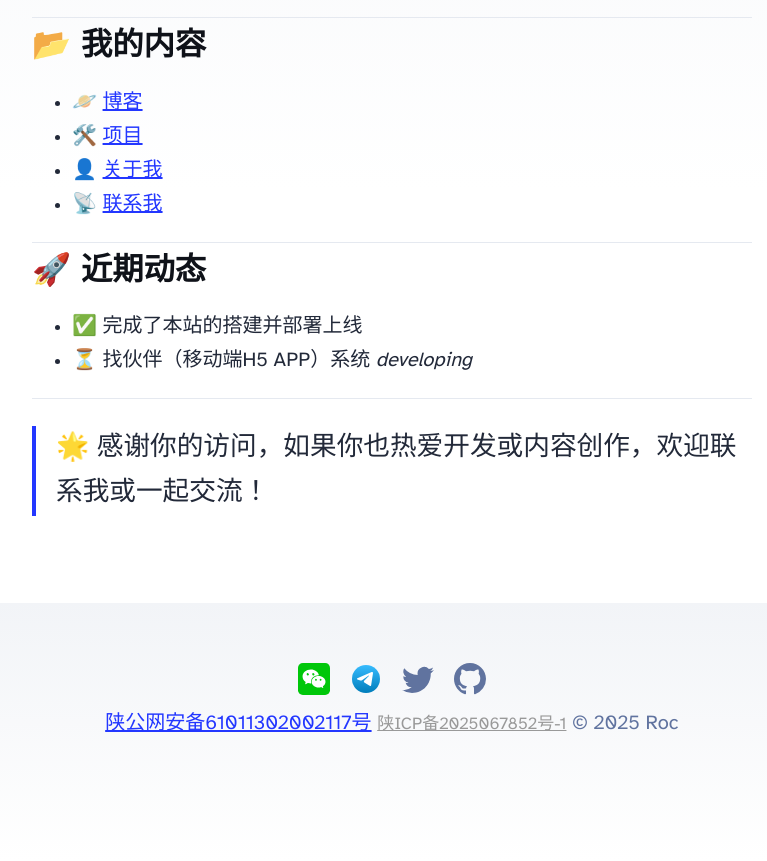
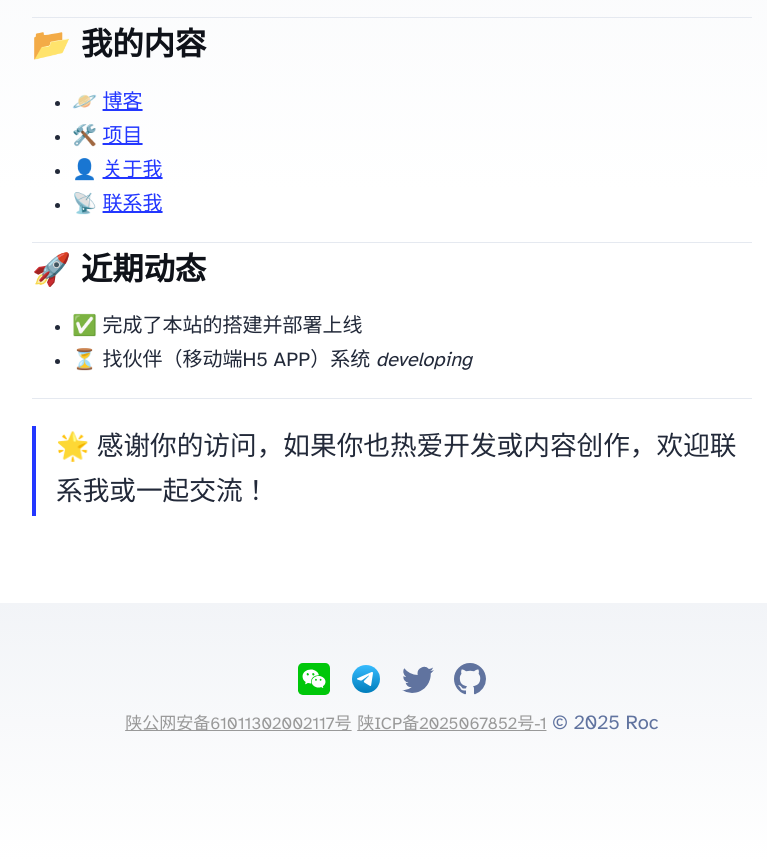
Before and after one commit to roc80/Blog, an Astro site: page / in a window 1280 px wide. Shown: the part 410-1271 px from the top of the page, without its empty margins (248-1015 px from the left). Built offline with nearby package versions, Linux system fonts and the light colour scheme; Astro itself is replaced by a stand-in of ours.

Commit message:
update footer style

```diff
--- a/src/components/Footer.astro
+++ b/src/components/Footer.astro
@@ -49,7 +49,8 @@ const today = new Date();
 	<a
 		href="https://beian.mps.gov.cn/#/query/webSearch?code=61011302001964"
 		rel="noreferrer"
-		target="_blank">陕公网安备61011302002117号</a
+		target="_blank"
+		style="color: #999; font-size: 0.85em;">陕公网安备61011302002117号</a
 	>
 	<a
 		href="https://beian.miit.gov.cn/"
```
